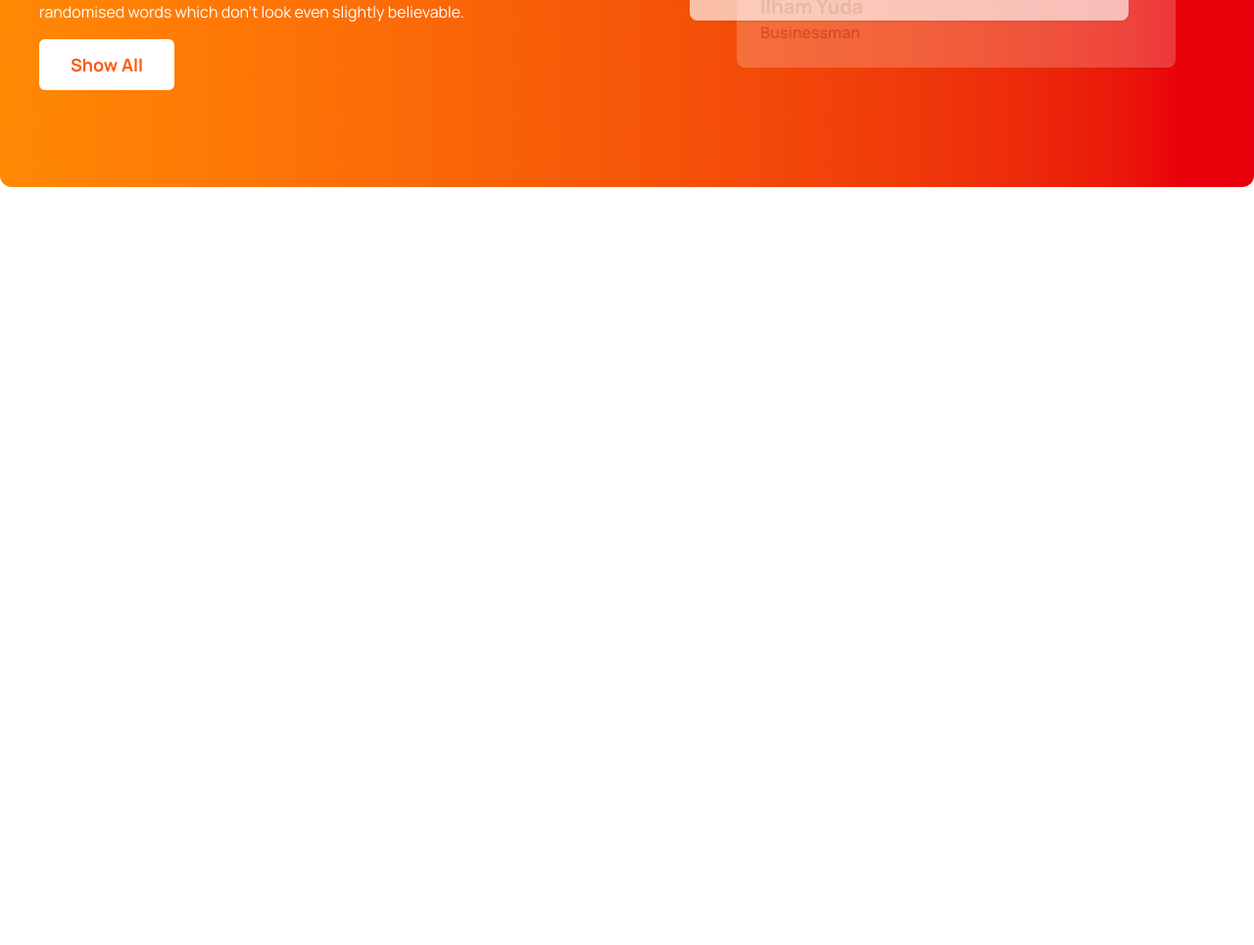
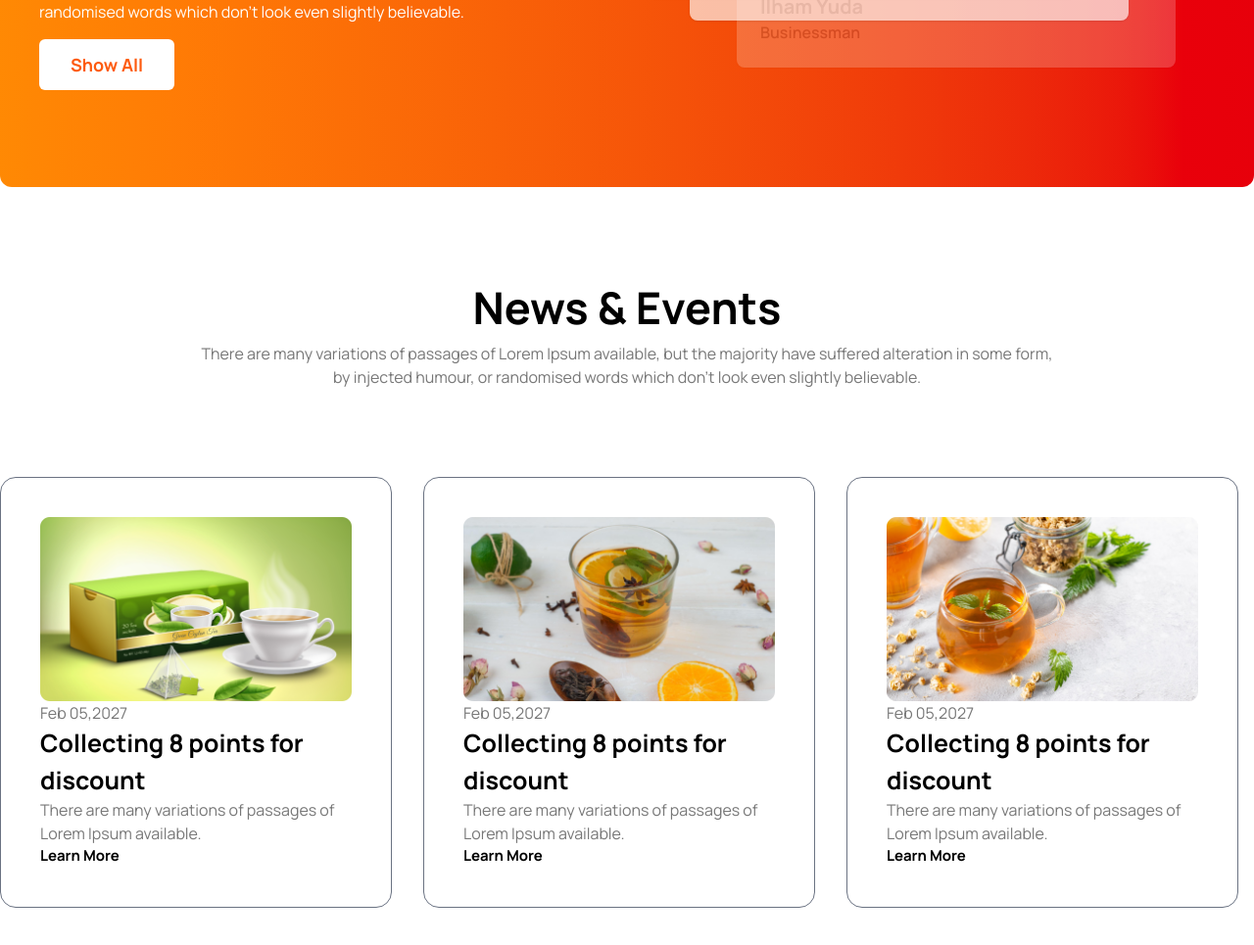
Before and after one commit to sakibaCode/Tea-House, a plain HTML site: page index.html in a window 1280 px wide. Shown: the part 2208-3173 px from the top of the page at 98% size. Before the commit the page ends 2489 px from the top, so only its background shows below. Drawn offline with nearby package versions, Linux system fonts and the light colour scheme.

Commit message:
Events Section

```diff
--- a/index.html
+++ b/index.html
@@ -222,6 +222,47 @@
         </div>
     </section>
 
+    <!-- Events Section -->
+     <section class="container mx-auto mb-[90px]">
+
+        <div class="text-center mb-[90px]">
+            <h1 class="text-[45px] font-bold">News & Events</h1>
+            <p class="text-[#777777]">There are many variations of passages of Lorem Ipsum available, but the majority have suffered alteration in some form, <br>
+            by injected humour, or randomised words which don't look even slightly believable. </p>
+        </div>
+
+        <div class="grid grid-cols-1 sm:grid-cols-1 md:grid-cols-3 gap-4">
+
+            <div class="border border-gray-500 rounded-2xl w-[400px] p-10">
+                <img src="images/cup-1.png" alt="">
+                <p class="text-[#777777]">Feb 05,2027</p>
+                <h2 class="text-[25px] font-bold">Collecting 8 points for discount</h2>
+                <p class="text-[#777777]">There are many variations of passages of <br>
+                Lorem Ipsum available.</p>
+                <h4 class="text-[15px] font-bold">Learn More</h4>
+            </div>
+
+            <div class="border border-gray-500 rounded-2xl w-[400px] p-10">
+                <img src="images/cup-2.png" alt="">
+                <p class="text-[#777777]">Feb 05,2027</p>
+                <h2 class="text-[25px] font-bold">Collecting 8 points for discount</h2>
+                <p class="text-[#777777]">There are many variations of passages of <br>
+                Lorem Ipsum available.</p>
+                <h4 class="text-[15px] font-bold">Learn More</h4>
+            </div>
+
+            <div class="border border-gray-500 rounded-2xl w-[400px] p-10">
+                <img src="images/cup-3.png" alt="">
+                <p class="text-[#777777]">Feb 05,2027</p>
+                <h2 class="text-[25px] font-bold">Collecting 8 points for discount</h2>
+                <p class="text-[#777777]">There are many variations of passages of <br>
+                Lorem Ipsum available.</p>
+                <h4 class="text-[15px] font-bold">Learn More</h4>
+            </div>
+
+        </div>
+     </section>
+
 </body>
 
 </html>
```
Also changed, not shown: images/arrow.png (deleted), images/cup-1.png (added), images/cup-2.png (added), images/cup-3.png (added).
